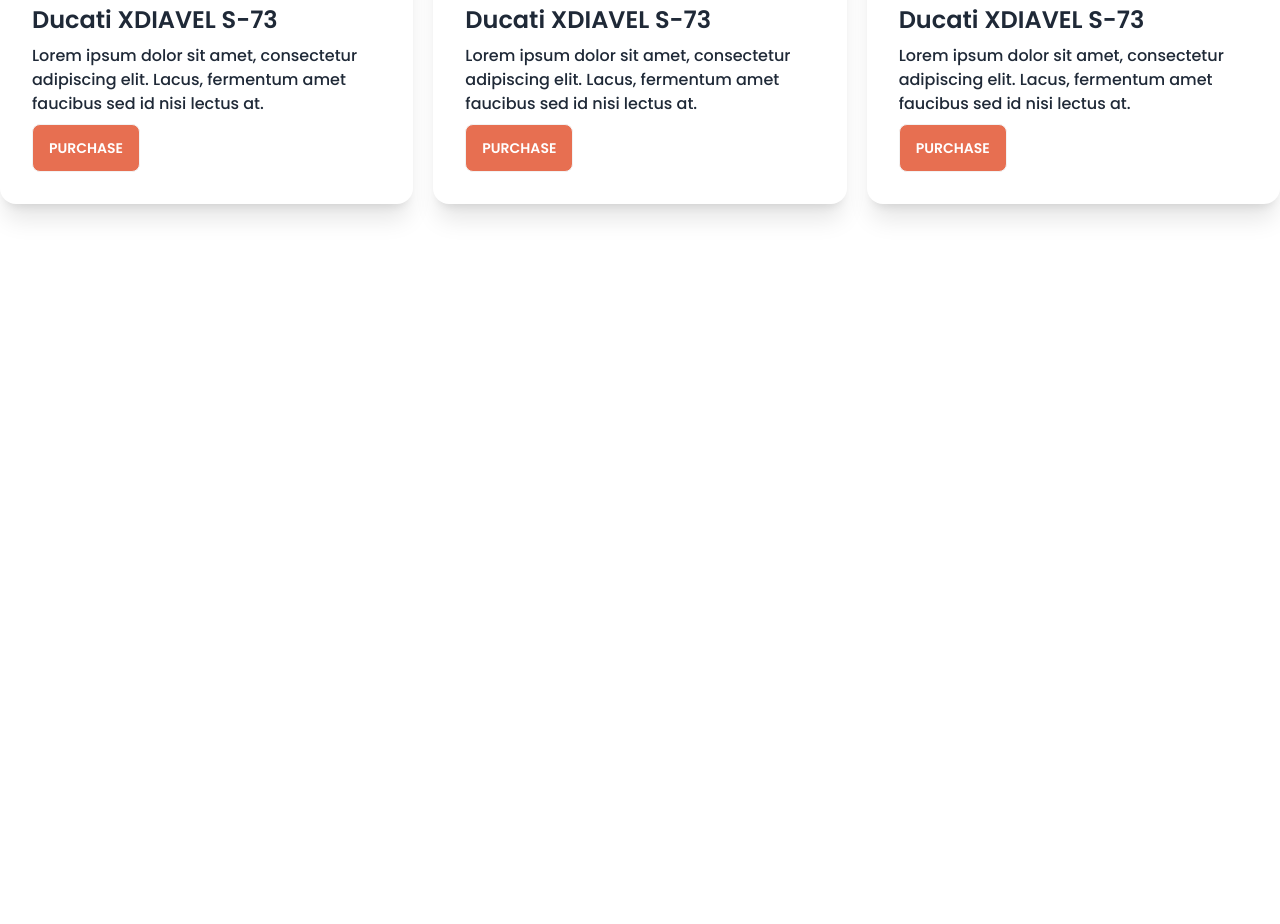
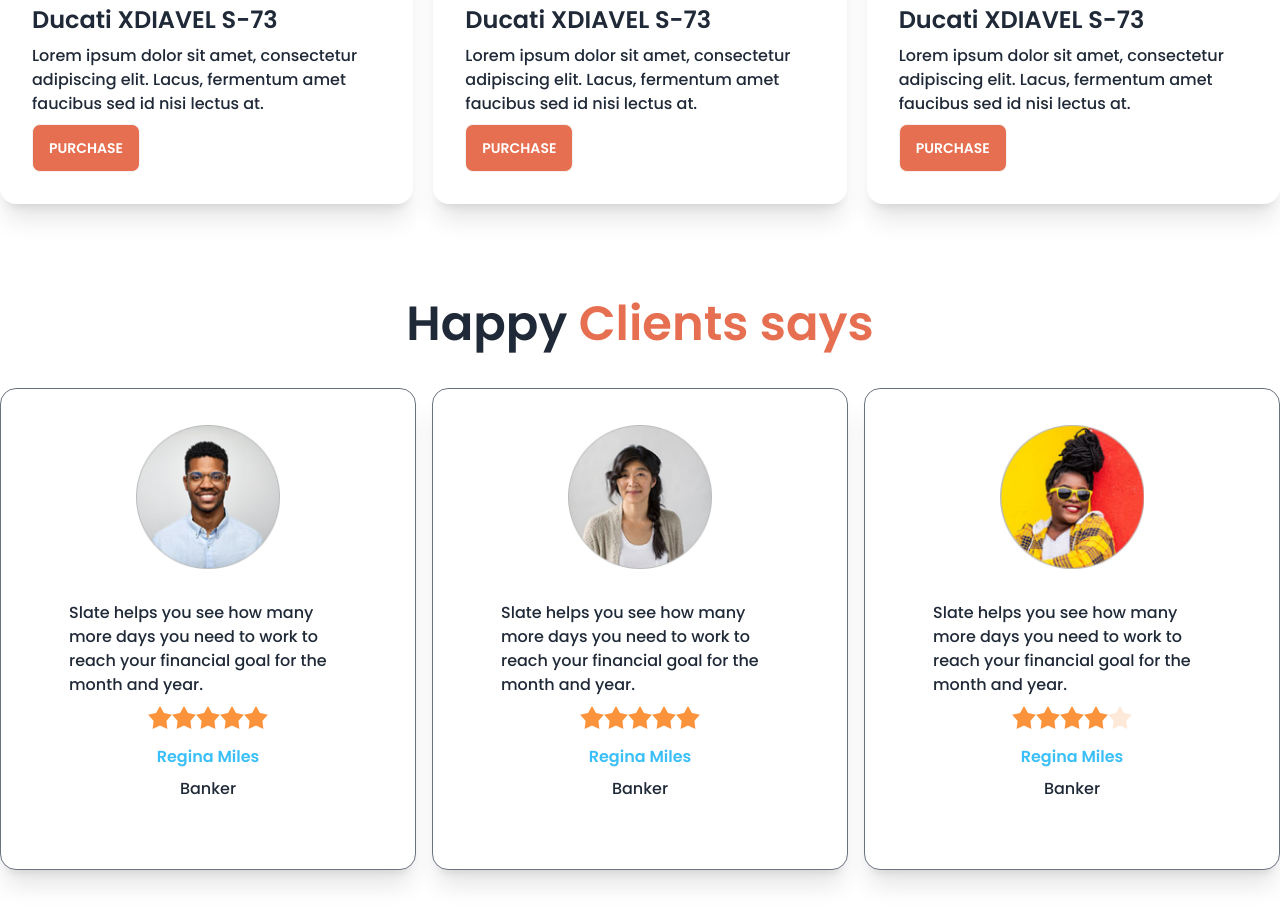
Before and after one commit to rafikulislam775/biker-zone, a plain HTML site: page index.html in a window 1280 px wide. Shown: the part 1142-2066 px from the top of the page. Before the commit the page ends 1442 px from the top, so only its background shows below. Drawn offline with nearby package versions, Linux system fonts and the light colour scheme.

Commit message:
added happy clients cards

```diff
--- a/index.html
+++ b/index.html
@@ -256,6 +256,149 @@
           </div>
         </div>
       </section>
+      <!-- happy clients -->
+      <section class="my-24">
+        <h3 class=" text-2xl lg:text-5xl font-semibold text-center">
+          Happy <span class="text-bike-primary">Clients says</span>
+        </h3>
+        <div class="grid my-10 grid-cols-1 md:grid-cols-2 lg:grid-cols-3 gap-4">
+          <!-- first-review--- -->
+          <div class="card p-9 bg-base-100 shadow-xl border border-gray-500">
+            <figure>
+              <img class="w-36" src="./images/others/user-1.png" alt="Shoes" />
+            </figure>
+            <div class="card-body">
+              <p>
+                Slate helps you see how many more days you need to work to reach
+                your financial goal for the month and year.
+              </p>
+              <div class="rating justify-center">
+                <input
+                  type="radio"
+                  name="rating-2"
+                  class="mask mask-star-2 bg-orange-400"
+                />
+                <input
+                  type="radio"
+                  name="rating-2"
+                  class="mask mask-star-2 bg-orange-400"
+                  checked
+                />
+                <input
+                  type="radio"
+                  name="rating-2"
+                  class="mask mask-star-2 bg-orange-400"
+                />
+                <input
+                  type="radio"
+                  name="rating-2"
+                  class="mask mask-star-2 bg-orange-400"
+                  checked
+                />
+                <input
+                  type="radio"
+                  name="rating-2"
+                  class="mask mask-star-2 bg-orange-400"
+                />
+              </div>
+              <div class="text-center justify-center space-y-2 mt-2">
+                <h4 class="texr-sm font-semibold text-info">Regina Miles</h4>
+                <p>Banker</p>
+              </div>
+            </div>
+          </div>
+          <!-- 2nd-review--- -->
+          <div class="card p-9 bg-base-100 shadow-xl border border-gray-500">
+            <figure>
+              <img class="w-36" src="./images/others/user-2.png" alt="Shoes" />
+            </figure>
+            <div class="card-body">
+              <p>
+                Slate helps you see how many more days you need to work to reach
+                your financial goal for the month and year.
+              </p>
+              <div class="rating justify-center">
+                <input
+                  type="radio"
+                  name="rating-2"
+                  class="mask mask-star-2 bg-orange-400"
+                />
+                <input
+                  type="radio"
+                  name="rating-2"
+                  class="mask mask-star-2 bg-orange-400"
+                  checked
+                />
+                <input
+                  type="radio"
+                  name="rating-2"
+                  class="mask mask-star-2 bg-orange-400"
+                />
+                <input
+                  type="radio"
+                  name="rating-2"
+                  class="mask mask-star-2 bg-orange-400"
+                  checked
+                />
+                <input
+                  type="radio"
+                  name="rating-2"
+                  class="mask mask-star-2 bg-orange-400"
+                />
+              </div>
+              <div class="text-center justify-center space-y-2 mt-2">
+                <h4 class="texr-sm font-semibold text-info">Regina Miles</h4>
+                <p>Banker</p>
+              </div>
+            </div>
+          </div>
+          <!-- 3rd-review--- -->
+          <div class="card p-9 bg-base-100 shadow-xl border border-gray-500">
+            <figure>
+              <img class="w-36" src="./images/others/user-3.png" alt="Shoes" />
+            </figure>
+            <div class="card-body">
+              <p>
+                Slate helps you see how many more days you need to work to reach
+                your financial goal for the month and year.
+              </p>
+              <div class="rating justify-center">
+                <input
+                  type="radio"
+                  name="rating-2"
+                  class="mask mask-star-2 bg-orange-400"
+                />
+                <input
+                  type="radio"
+                  name="rating-2"
+                  class="mask mask-star-2 bg-orange-400"
+                  checked
+                />
+                <input
+                  type="radio"
+                  name="rating-2"
+                  class="mask mask-star-2 bg-orange-400"
+                />
+                <input
+                  type="radio"
+                  name="rating-2"
+                  class="mask mask-star-2 bg-orange-400"
+                  checked
+                />
+                <input
+                  type="radio"
+                  name="rating-2"
+                  class="mask mask-star-2 bg-orange-400"
+                />
+              </div>
+              <div class="text-center justify-center space-y-2 mt-2">
+                <h4 class="texr-sm font-semibold text-info">Regina Miles</h4>
+                <p>Banker</p>
+              </div>
+            </div>
+          </div>
+        </div>
+      </section>
     </main>
     <footer></footer>
   </body>
```
